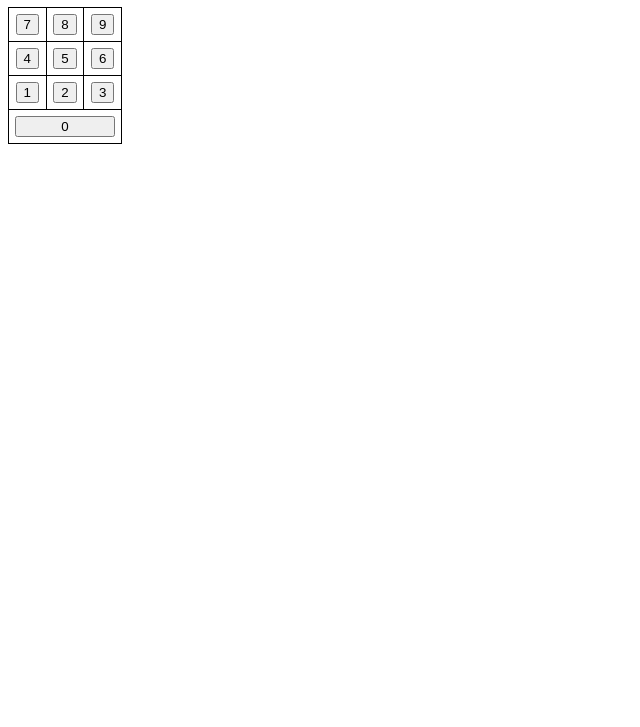
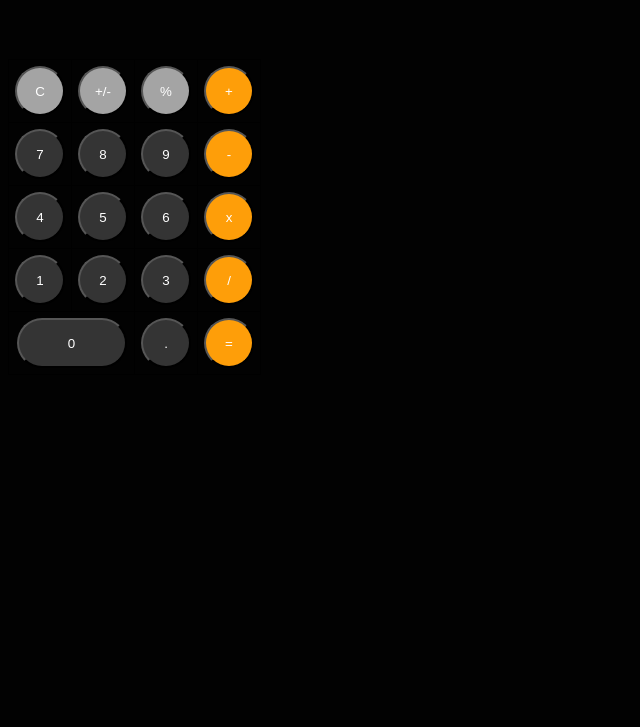
Before and after one commit to peytoncritchfield/calculator, a plain HTML site: page index.html in a window 1280 px wide. Shown: the part 73-800 px from the top of the page, without its empty margins (0-640 px from the left). Drawn offline with Linux system fonts and the light colour scheme.

Commit message:
Calculator Phase 2

```diff
--- a/index.html
+++ b/index.html
@@ -7,14 +7,46 @@
     <title>Document</title>
 
     <style>
-
+        body {
+            background-color: #020202;
+        }
         table, th, td {
             border: 1px solid black;
             border-collapse: collapse;
             padding: 6px;
             text-align:center;
         }
-        .zero {width: 100px;}
+        button {
+            height: 50px;
+            width: 50px;
+            border-radius: 50%;
+            border-color: #020202;
+            background-color: #343434;
+            color: #fff;
+            cursor: pointer;
+            outline: none;
+        }
+        button:hover {
+            opacity: 0.8;
+        }
+
+        #zero {
+            width: 110px;
+            border-radius: 50px;
+
+        }
+        #output {
+            height: 26px;
+            font-size: 24px;
+            color: #fff;
+            font-family: sans-serif;
+        }
+        .light-grey {
+            background-color: #A4A4A4;
+        }
+        .orange {
+            background-color: #FE9E09;
+        }
 
     </style>
 
@@ -23,47 +55,123 @@
 
     <h1>Calculator</h1>
 
-    <p></p>
+    <p id="output"></p>
+    <p>
         <table>
             <tr>
                 <td>
-                <button>7</button>
+                    <button class="light-grey" onclick="clearValue()">C</button>
                 </td>
                 <td>
-                <button>8</button>
+                    <button class="light-grey">+/-</button>
                 </td>
                 <td>
-                <button>9</button>
+                    <button class="light-grey">%</button>
+                </td>
+                <td>
+                    <button class="orange" class="orange" onclick="setOperator('+')">+</button>
                 </td>
             </tr>
             <tr>
                 <td>
-                <button>4</button>
+                    <button onclick="inputValue(7)">7</button>
                 </td>
                 <td>
-                <button>5</button>
+                    <button onclick="inputValue(8)">8</button>
                 </td>
                 <td>
-                <button>6</button>
+                    <button onclick="inputValue(9)">9</button>
+                </td>
+                <td>
+                    <button class="orange" onclick="setOperator('-')">-</button>
                 </td>
             </tr>
             <tr>
                 <td>
-                <button>1</button>
+                    <button onclick="inputValue(4)">4</button>
                 </td>
                 <td>
-                <button>2</button>
+                    <button onclick="inputValue(5)">5</button>
                 </td>
                 <td>
-                <button>3</button>
+                    <button onclick="inputValue(6)">6</button>
+                </td>
+                <td>
+                    <button class="orange" onclick="setOperator('*')">x</button>
                 </td>
             </tr>
             <tr>
-            <td colspan="3">
-                <button class="zero">0</button>
+                <td>
+                    <button onclick="inputValue(1)">1</button>
+                </td>
+                <td>
+                    <button onclick="inputValue(2)">2</button>
+                </td>
+                <td>
+                    <button onclick="inputValue(3)">3</button>
+                </td>
+                <td>
+                    <button class="orange" onclick="setOperator('/')">/</button>
+                </td>
+            </tr>
+            <tr>
+                <td colspan="2">
+                    <button id="zero" onclick="inputValue(0)">0</button>
+                </td>
+                <td>
+                    <button onclick="inputValue('.')">.</button>
+                </td>
+                <td>
+                    <button class="orange" onclick="calculate()">=</button>
                 </td>
             </tr>
         </table>
+    </p>
 
+    <script>
+        let operation = {
+            before: "",
+            operator: "",
+            after: ""
+        }
+
+        let output = document.getElementById("output");
+
+        function inputValue (value) {
+
+            if (operation.after.length >= 1) {
+                operation.after += value;
+            }
+
+            if (operation.before.length && !operation.after.length) {
+                output.innerHTML = "";
+                operation.after += value;
+            }
+
+            output.innerHTML += value;
+            console.log(operation);
+
+        }
+
+        function setOperator (operator) {
+            operation.before = output.innerHTML;
+            operation.operator = operator;
+        }
+
+        function clearValue () {
+            output.innerHTML = "";
+
+        }
+
+        function calculate () {
+            let result = `${operation.before} ${operation.operator} ${operation.after}`;
+            output.innerHTML = eval(result);
+            operation = {
+            before: "",
+            operator: "",
+            after: ""
+            }
+        }
+    </script>
 </body>
 </html>
```
Lines whose indentation alone changed are shown as unchanged.
